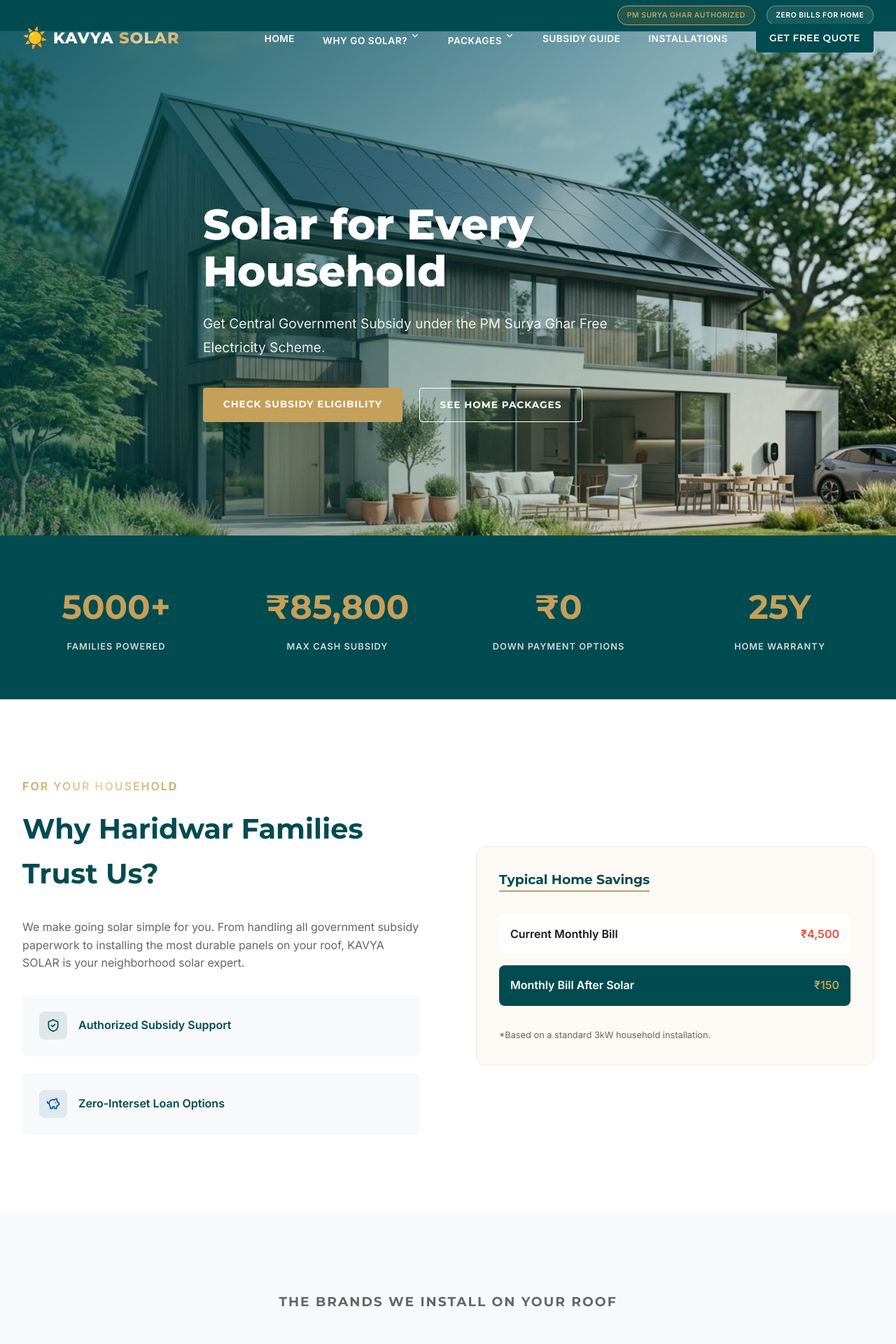
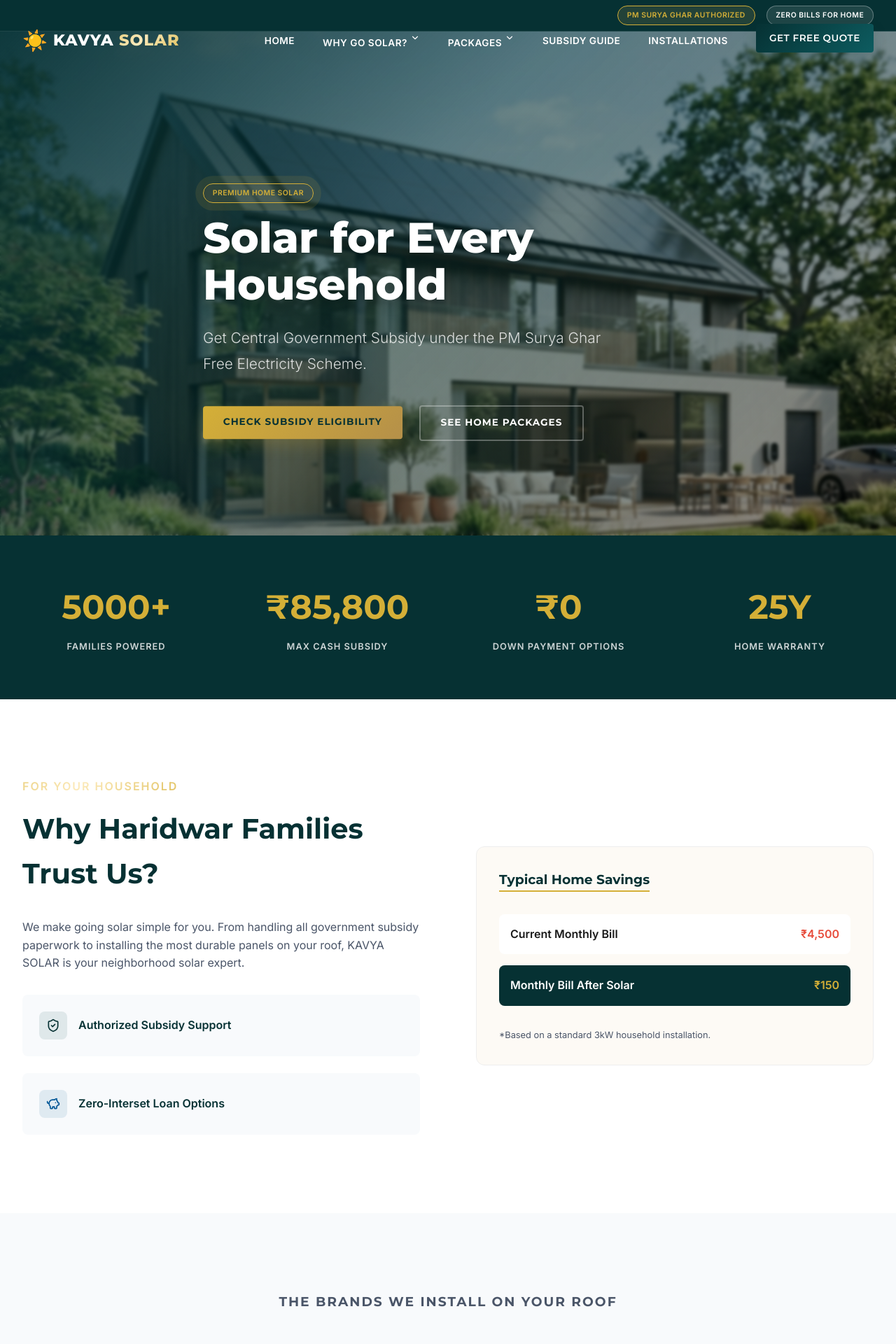
Before and after one commit to sagardhiman01/solar, a Flask app: page / in a window 1280 px wide. Shown: the top 1920 px of the page at 70% size. Run offline with Flask 3, Linux system fonts and the light colour scheme.

Commit message:
💎 UI/UX Upgrade: Premium color grading, dynamic depth, glassmorphism, and micro-animations

```diff
--- a/static/css/style.css
+++ b/static/css/style.css
@@ -1,22 +1,30 @@
 @import url('https://fonts.googleapis.com/css2?family=Montserrat:wght@300;400;600;700;800&family=Inter:wght@300;400;500;600&display=swap');
 
 :root {
-    --clr-primary: #004B50; /* Rayzon Teal */
+    /* Premium Color Palette */
+    --clr-primary: #063133; /* Deep Luxury Teal */
+    --clr-primary-light: #0d5c60; /* Vibrant Accent Teal */
     --clr-secondary: #005696; /* Professional Blue */
-    --clr-accent: #C5A059; /* Elegant Gold */
-    --clr-accent-light: #F4E8D1;
+    --clr-accent: #D4AF37; /* Metallic Gold */
+    --clr-accent-light: #F9F3E3; /* Soft Gold Tint */
+    --clr-accent-glow: #FCEABB; /* Gold Glow */
     --clr-text: #1a1a1a;
-    --clr-text-light: #666666;
-    --clr-bg-light: #F8F9FA;
+    --clr-text-light: #4A5568; /* Slate gray for better readability */
+    --clr-bg-light: #F8FAFC; /* Crisp cool gray instead of generic off-white */
     --clr-white: #ffffff;
-    --clr-orange: #C5A059;
+    --clr-orange: #D4AF37;
 
     --ff-heading: 'Montserrat', sans-serif;
     --ff-body: 'Inter', sans-serif;
 
-    --shadow-main: 0 15px 35px rgba(0, 75, 80, 0.08);
+    /* Modern Shadows & Depth */
+    --shadow-main: 0 20px 40px rgba(6, 49, 51, 0.08); /* Colored shadow base */
+    --shadow-hover: 0 25px 50px rgba(6, 49, 51, 0.15);
     --shadow-glass: 0 8px 32px 0 rgba(31, 38, 135, 0.1);
-    --transition: all 0.4s cubic-bezier(0.165, 0.84, 0.44, 1);
+
+    /* Premium Transitions */
+    --transition: all 0.5s cubic-bezier(0.25, 1, 0.5, 1);
+    --transition-bounce: all 0.6s cubic-bezier(0.34, 1.56, 0.64, 1);
 }
 
 * {
@@ -45,16 +53,18 @@ h1, h2, h3, h4, .logo-text {
     padding: 0 2rem;
 }
 
-/* --- Gradient Text Utilities --- */
+/* --- Premium Gradient Utilities --- */
 .gradient-text-gold {
-    background: linear-gradient(135deg, #C5A059, #E8D5A3, #C5A059);
+    background: linear-gradient(135deg, #D4AF37 0%, #FCEABB 50%, #D4AF37 100%);
+    background-size: 200% auto;
     -webkit-background-clip: text;
     -webkit-text-fill-color: transparent;
     background-clip: text;
+    animation: shine 5s linear infinite;
 }
 
 .gradient-text-green {
-    background: linear-gradient(135deg, #004B50, #00888F);
+    background: linear-gradient(135deg, var(--clr-primary), var(--clr-primary-light));
     -webkit-background-clip: text;
     -webkit-text-fill-color: transparent;
     background-clip: text;
@@ -244,24 +254,43 @@ nav.scrolled .hamburger span {
 }
 
 .btn-primary {
-    background: var(--clr-primary);
+    background: linear-gradient(135deg, var(--clr-primary), var(--clr-primary-light));
     color: var(--clr-white);
+    box-shadow: 0 10px 20px rgba(6, 49, 51, 0.2);
+    position: relative;
+    overflow: hidden;
+    z-index: 1;
+}
+
+.btn-primary::before {
+    content: '';
+    position: absolute;
+    top: 0; left: 0; right: 0; bottom: 0;
+    background: linear-gradient(135deg, var(--clr-primary-light), var(--clr-primary));
+    opacity: 0;
+    transition: var(--transition);
+    z-index: -1;
+}
+
+.btn-primary:hover::before {
+    opacity: 1;
 }
 
 .btn-primary:hover {
-    background: var(--clr-secondary);
-    transform: translateY(-2px);
-    box-shadow: var(--shadow-main);
+    transform: translateY(-3px);
+    box-shadow: var(--shadow-hover);
 }
 
 .btn-primary-lite {
-    background: var(--clr-accent);
-    color: var(--clr-white);
+    background: linear-gradient(135deg, #D4AF37, #b59049);
+    color: var(--clr-primary);
+    box-shadow: 0 10px 20px rgba(212, 175, 55, 0.2);
 }
 
 .btn-primary-lite:hover {
-    background: #b59049;
-    transform: translateY(-2px);
+    transform: translateY(-3px);
+    box-shadow: 0 15px 30px rgba(212, 175, 55, 0.3);
+    color: white;
 }
 
 .btn-outline {
@@ -299,8 +328,9 @@ nav.scrolled .hamburger span {
     left: 0;
     width: 100%;
     height: 100%;
-    background: linear-gradient(135deg, rgba(0, 75, 80, 0.85) 0%, rgba(0, 75, 80, 0.4) 50%, transparent 100%);
+    background: linear-gradient(135deg, rgba(6, 49, 51, 0.95) 0%, rgba(6, 49, 51, 0.6) 40%, rgba(0,0,0,0.4) 100%);
     z-index: 1;
+    backdrop-filter: blur(2px);
 }
 
 .hero .container {
--- a/templates/index.html
+++ b/templates/index.html
@@ -6,11 +6,12 @@
         <div class="hero-video-overlay"></div>
         <div class="container">
             <div class="hero-content" data-aos="fade-up">
-                <h1>{{ content.home_hero_title }}</h1>
-                <p>{{ content.home_hero_sub }}</p>
-                <div style="display: flex; gap: 1.5rem;">
-                    <a href="{{ url_for('contact') }}" class="btn btn-primary-lite">CHECK SUBSIDY ELIGIBILITY</a>
-                    <a href="{{ url_for('products') }}" class="btn btn-primary" style="background: transparent; border: 1px solid white;">SEE HOME PACKAGES</a>
+                <span class="badge-mini" style="margin-bottom: 1rem; display: inline-block; animation: pulse-glow 2s infinite; border: 1px solid var(--clr-accent);">PREMIUM HOME SOLAR</span>
+                <h1 style="text-shadow: 0 4px 20px rgba(0,0,0,0.3);">{{ content.home_hero_title }}</h1>
+                <p style="font-size: 1.3rem; margin-bottom: 2.5rem; color: rgba(255,255,255,0.9); font-weight: 300;">{{ content.home_hero_sub }}</p>
+                <div style="display: flex; gap: 1.5rem; align-items: center;">
+                    <a href="{{ url_for('contact') }}" class="btn btn-primary-lite" style="animation: float 6s ease-in-out infinite;">CHECK SUBSIDY ELIGIBILITY</a>
+                    <a href="{{ url_for('products') }}" class="btn btn-outline" style="border-color: rgba(255,255,255,0.3); color: white; backdrop-filter: blur(5px);">SEE HOME PACKAGES</a>
                 </div>
             </div>
         </div>
```
Also changed, not shown: other parts of static/css/style.css (+39 -5 lines).
